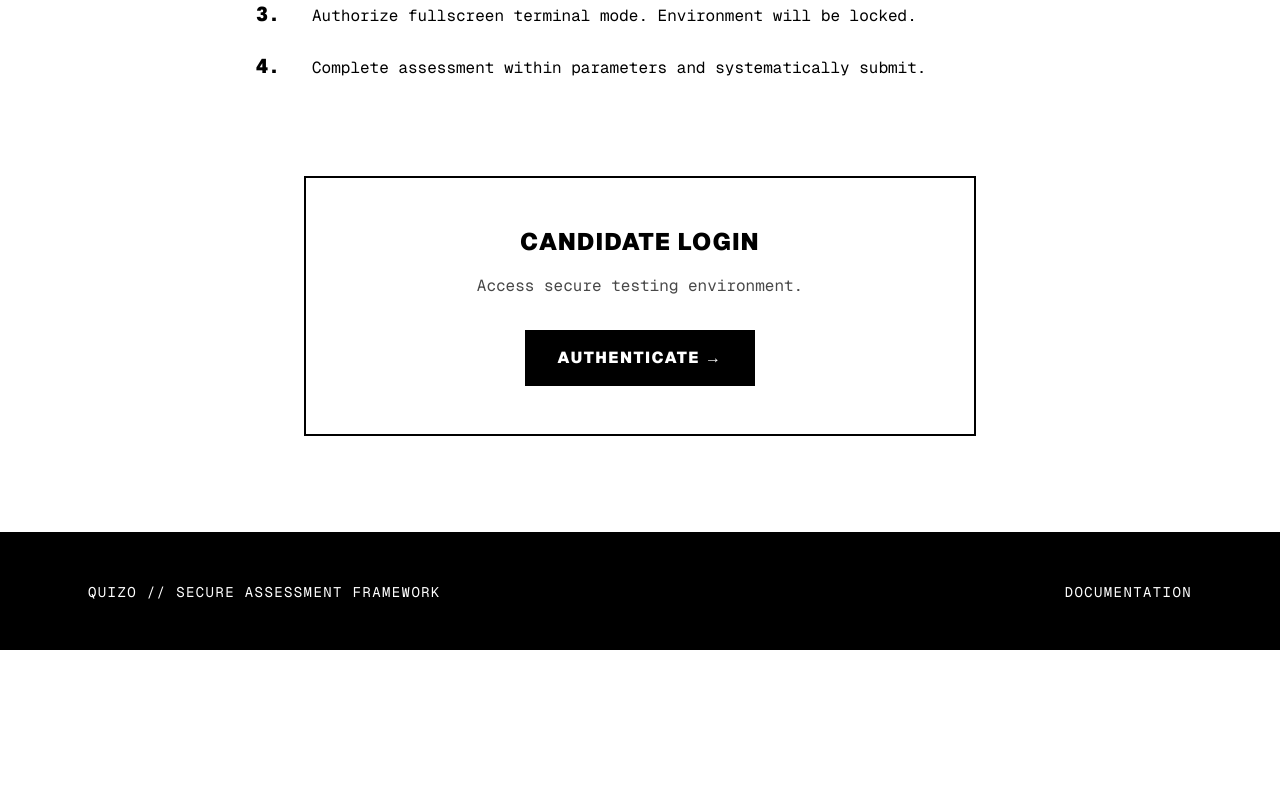
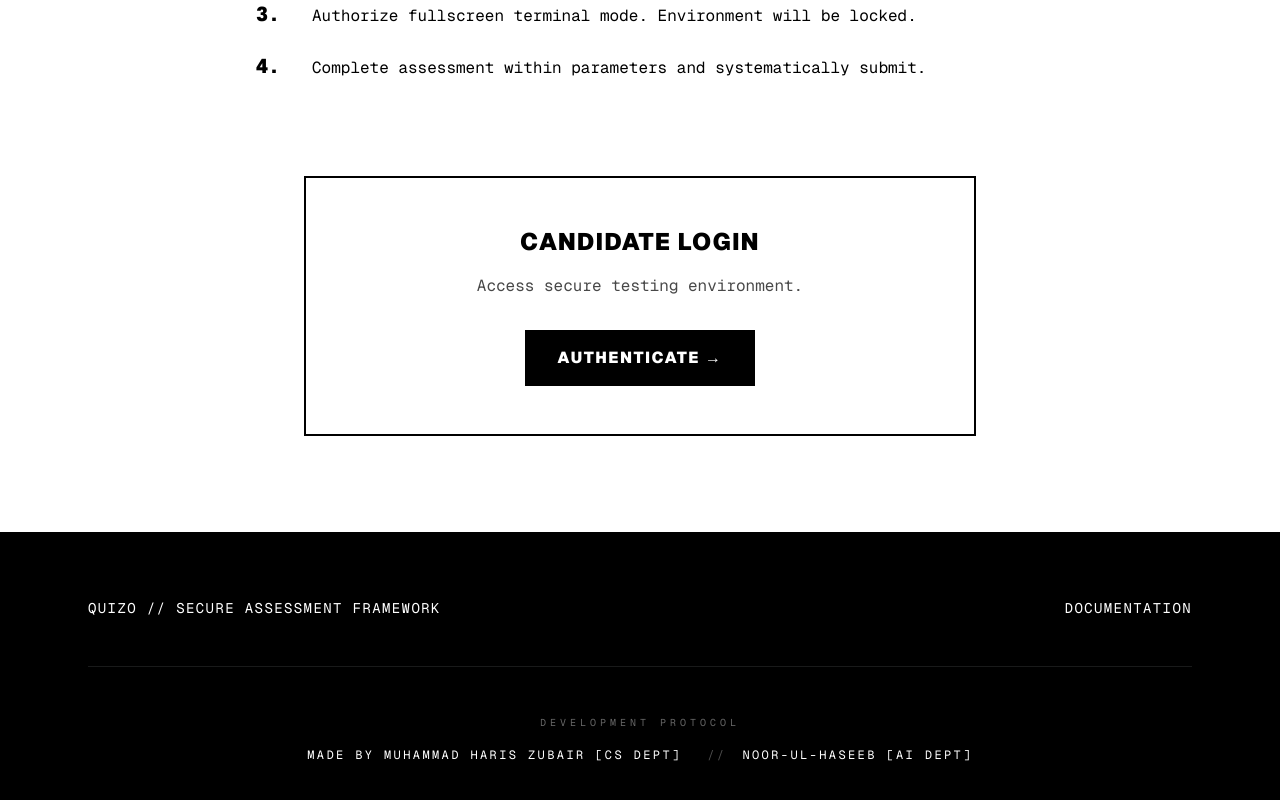
Before and after one commit to haris-ui/quizo_, a Next.js app: page / in a window 1280 px wide. Shown: the part 1208-2008 px from the top of the page. Before the commit the page ends 1858 px from the top, so only its background shows below. Built offline with nearby package versions, Linux system fonts and the light colour scheme.

Commit message:
Black&White UI with Credits

```diff
--- a/app/page.tsx
+++ b/app/page.tsx
@@ -113,12 +113,23 @@ export default function Home() {
       </div>
 
       {/* Footer */}
-      <footer className="border-t-2 border-foreground bg-foreground text-background py-12">
-        <div className="max-w-6xl mx-auto px-6 flex flex-col md:flex-row justify-between items-center text-sm font-mono uppercase tracking-widest">
-          <p className="mb-4 md:mb-0">Quizo // Secure Assessment Framework</p>
-          <Link href="/README_QUIZ.md" className="hover:underline">
-            Documentation
-          </Link>
+      <footer className="border-t-2 border-foreground bg-foreground text-background py-16">
+        <div className="max-w-6xl mx-auto px-6 text-center">
+          <div className="flex flex-col md:flex-row justify-between items-center text-sm font-mono uppercase tracking-widest mb-12">
+            <p className="mb-4 md:mb-0">Quizo // Secure Assessment Framework</p>
+            <Link href="/README_QUIZ.md" className="hover:underline">
+              Documentation
+            </Link>
+          </div>
+
+          <div className="pt-12 border-t border-background/10">
+            <p className="font-mono text-[10px] uppercase tracking-[0.4em] mb-4 opacity-40">Development Protocol</p>
+            <p className="font-mono text-xs uppercase tracking-[0.2em] leading-relaxed">
+              Made by Muhammad Haris Zubair [CS Dept] <br className="md:hidden" />
+              <span className="hidden md:inline mx-4 opacity-30">//</span>
+              Noor-ul-Haseeb [AI Dept]
+            </p>
+          </div>
         </div>
       </footer>
     </main>
```
